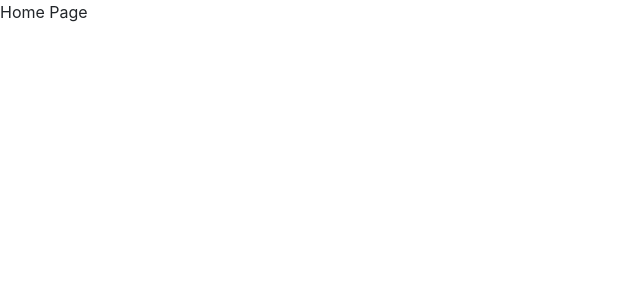
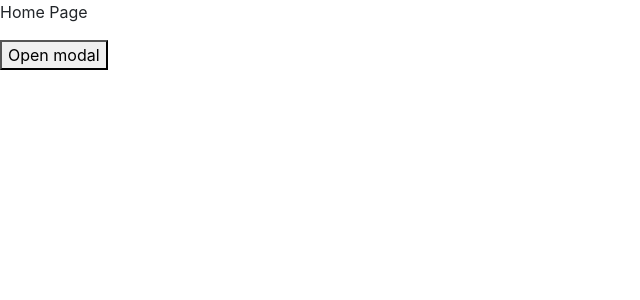
Before and after one commit to mglavey/ReactModal, a React (Create React App) app in the folder modal/: page / in a window 1280 px wide. Shown: the top 300 px of the page, without its empty margins (0-640 px from the left). Built offline with nearby package versions, Linux system fonts and the light colour scheme.

Commit message:
added modal

```diff
--- a/modal/package.json
+++ b/modal/package.json
@@ -6,6 +6,7 @@
     "bootstrap": "^4.1.3",
     "react": "^16.6.0",
     "react-dom": "^16.6.0",
+    "react-responsive-modal": "^3.5.0",
     "react-router-dom": "^4.3.1",
     "react-scripts": "2.1.1"
   },
--- a/modal/src/components/home/Home.js
+++ b/modal/src/components/home/Home.js
@@ -5,6 +5,7 @@
 // if user dismisses the modal, it should pop up again after 10 seconds
 
 import React, { Component } from 'react';
+import TimedModal from '../modal/modal'
 import './home.css'
 
 
@@ -13,6 +14,7 @@ class Home extends Component {
         return (
             <div>
                 <p>Home Page</p>
+                < TimedModal />
             </div>
         );
     }
--- a/modal/src/components/modal/modal.js
+++ b/modal/src/components/modal/modal.js
@@ -0,0 +1,30 @@
+import React, { Component } from 'react';
+import Modal from 'react-responsive-modal';
+
+class TimedModal extends Component {
+    state = {
+        open: false,
+    };
+
+    onOpenModal = () => {
+        this.setState({ open: true });
+    };
+
+    onCloseModal = () => {
+        this.setState({ open: false });
+    };
+
+    render() {
+        const {open} = this.state;
+        return (
+            <div>
+                <button onClick={this.onOpenModal}>Open modal</button>
+                <Modal open={open} onClose={this.onCloseModal} center>
+                    <h2>Modal</h2>
+                </Modal>
+            </div>
+        );
+    }
+}
+
+export default TimedModal;
```
Also changed, not shown: 1 other file (tests, documents, lock files or other folders).
